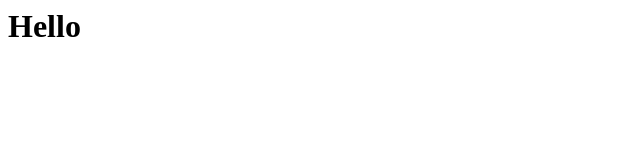
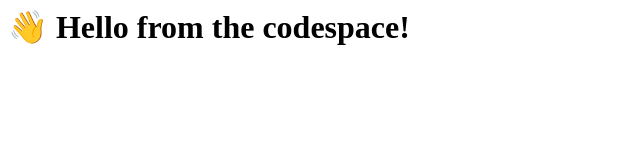
Before and after one commit to jpc-scalica/skills-code-with-codespaces, a plain HTML site: page index.html in a window 1280 px wide. Shown: the whole page, without its empty margins (0-640 px from the left). Drawn offline with Linux system fonts and the light colour scheme.

Commit message:
Adding hello from the codespace!

```diff
--- a/index.html
+++ b/index.html
@@ -1,3 +1,3 @@
 <html>
-  <h1>Hello</h1>
+  <h1>👋 Hello from the codespace!</h1>
 </html>
```
